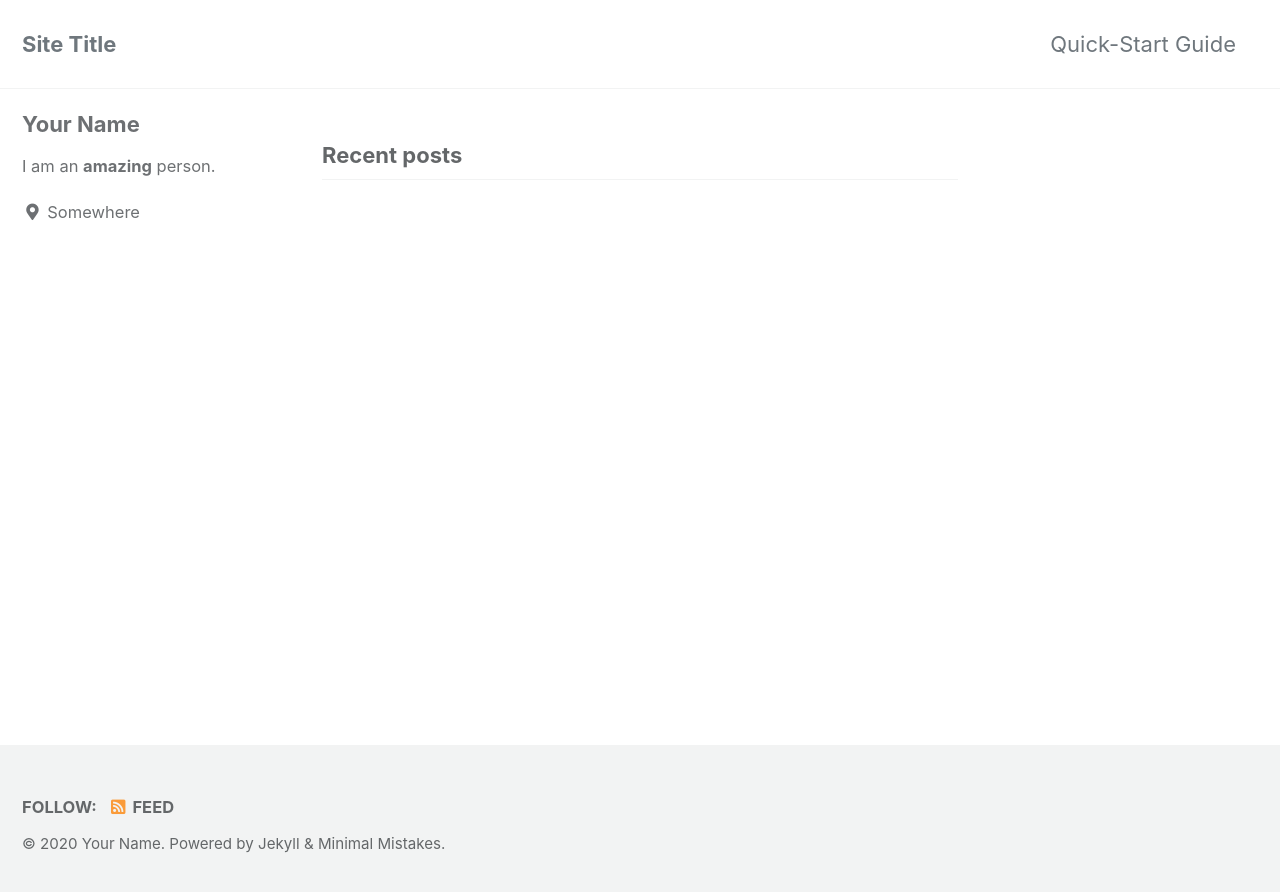
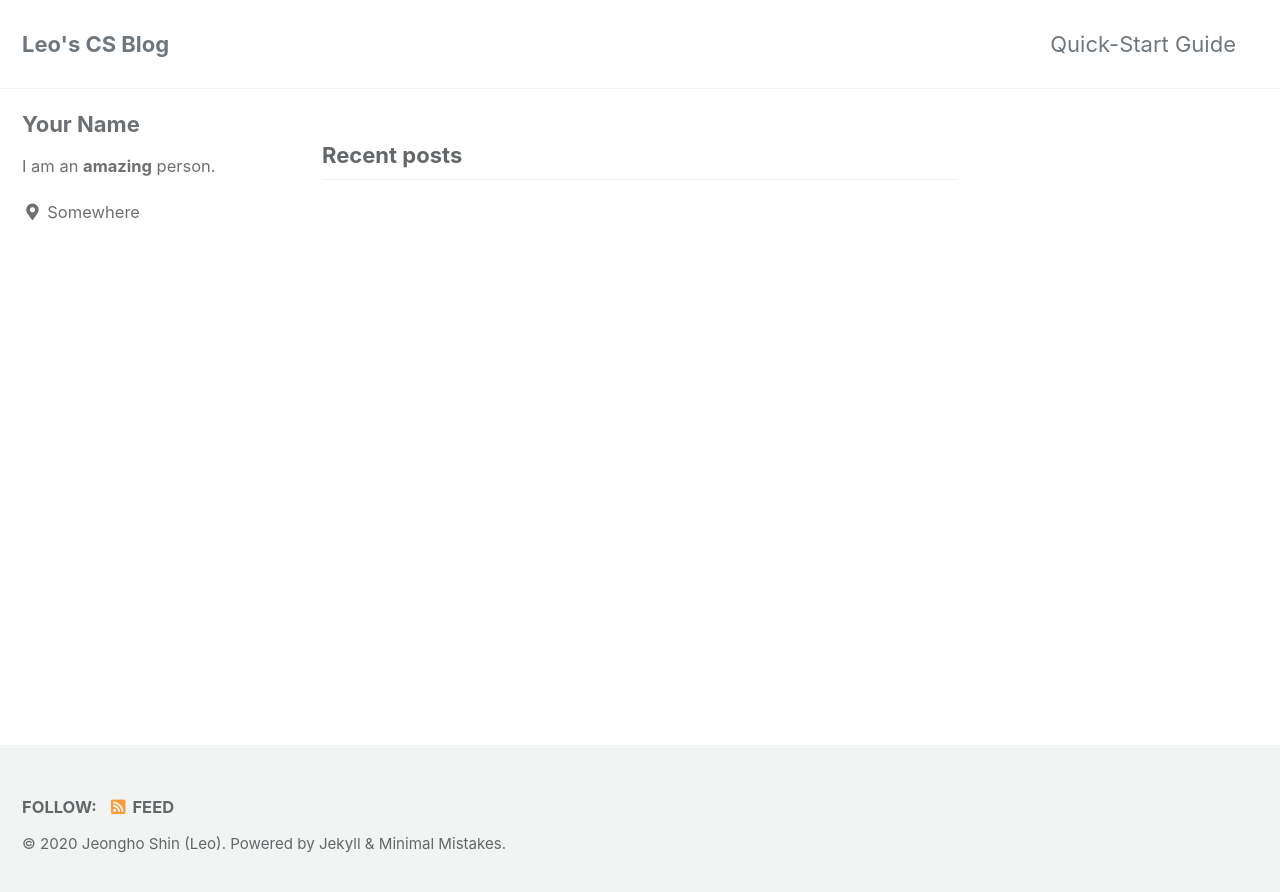
Before and after one commit to mlleo/mlleo.github.io, a Jekyll site: the page built from index.html, in a window 1280 px wide. Shown: the top 892 px of the page. Built offline with Jekyll 4.4.1, drawn with Linux system fonts in a browser that asks for light colours; cached includes are drawn as plain includes; the list of posts is cut into pages by our own code.

Commit message:
initial setup

```diff
--- a/_config.yml
+++ b/_config.yml
@@ -16,12 +16,12 @@ minimal_mistakes_skin    : "default" # "air", "aqua", "contrast", "dark", "dirt"
 
 # Site Settings
 locale                   : "en-US"
-title                    : "Site Title"
+title                    : "Leo's CS Blog"
 title_separator          : "-"
 subtitle                 : # site tagline that appears below site title in masthead
-name                     : "Your Name"
-description              : "An amazing website."
-url                      : # the base hostname & protocol for your site e.g. "https://mmistakes.github.io"
+name                     : "Jeongho Shin (Leo)"
+description              : "Everything about Leo's Life."
+url                      : "https://mlleo.github.io"
 baseurl                  : # the subpath of your site, e.g. "/blog"
 repository               : # GitHub username/repo-name e.g. "mmistakes/minimal-mistakes"
 teaser                   : # path of fallback teaser image, e.g. "/assets/images/500x300.png"
```
Also changed, not shown: .github/CONTRIBUTING.md (added), .github/FUNDING.yml (added), .github/ISSUE_TEMPLATE/bug_report.md (added), .github/ISSUE_TEMPLATE/documentation.md (added), .github/ISSUE_TEMPLATE/feature_request.md (added), .github/ISSUE_TEMPLATE/support.md (added), .github/PULL_REQUEST_TEMPLATE.md (added), .github/stale.yml (added), .travis.yml (added), 3 other files.
